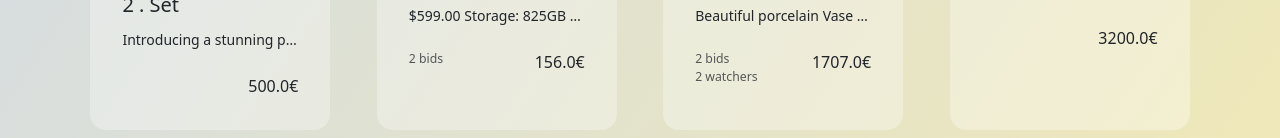
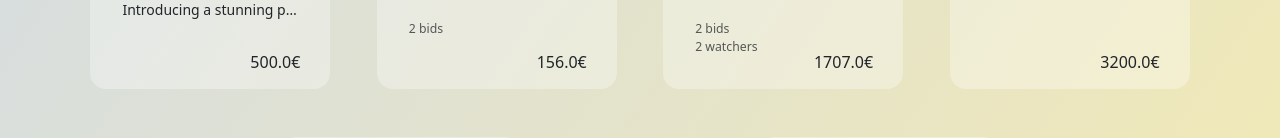
Before and after one commit to Lightmaker777/BidMania-Auctions, a Django app: page / in a window 1280 px wide. Shown: the part 1335-1473 px from the top of the page. Run offline with Django 3.2, Linux system fonts and the light colour scheme; data comes from the database, SQL or seed files in the repository.

Commit message:
Card:Price position

```diff
--- a/auctions/templates/auctions/index.html
+++ b/auctions/templates/auctions/index.html
@@ -70,7 +70,7 @@
 
                     </div>
                     <div class="col-5">
-                        <p class="card-text text-end fw-normal">{{ auction.current_bid }}€</p>
+                        <p class="card-text text-end fw-normal" style="position: absolute; bottom: 15px; right: 30px;">{{ auction.current_bid }}€</p>
                     </div>
                 </div>
             </div>
```
